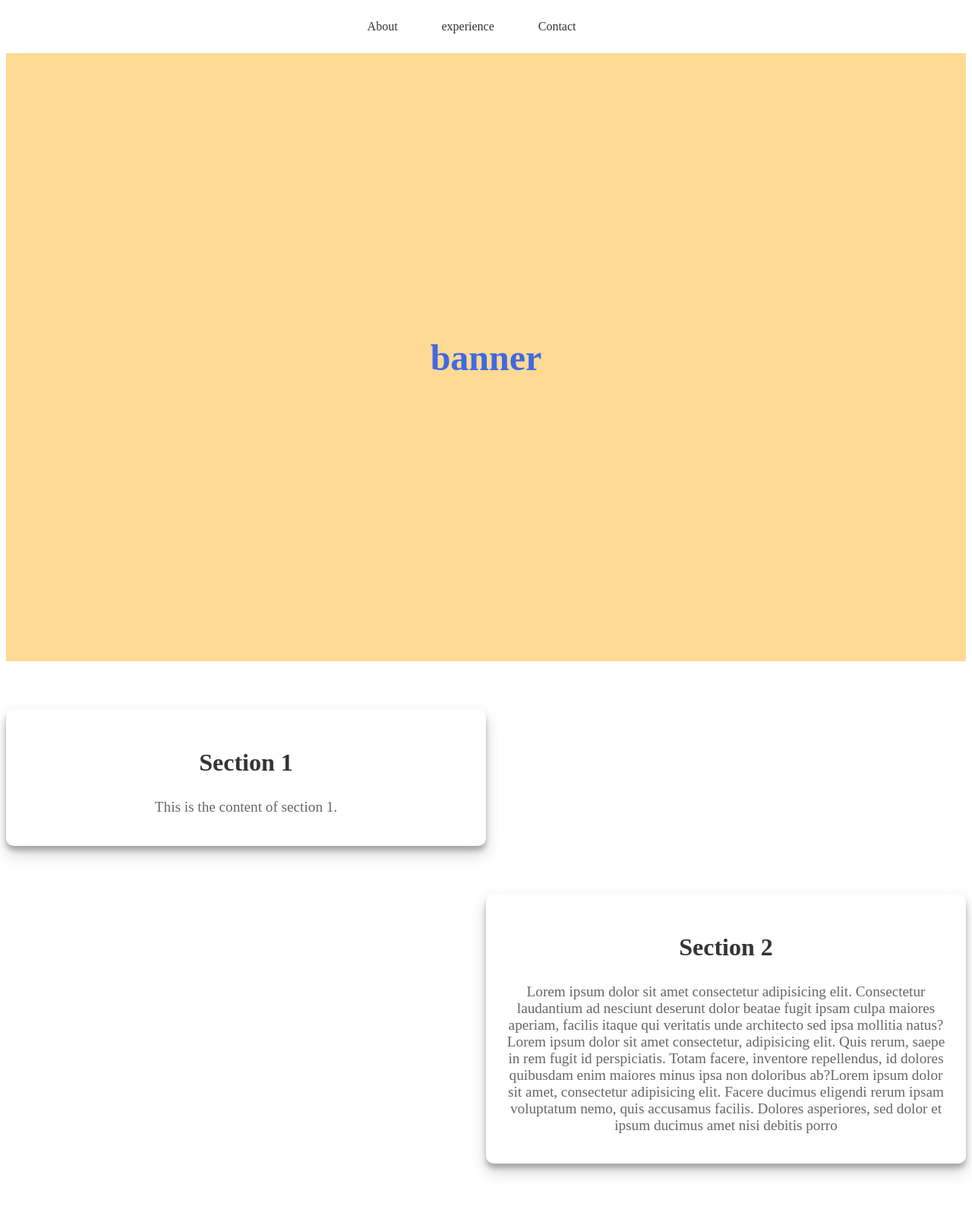
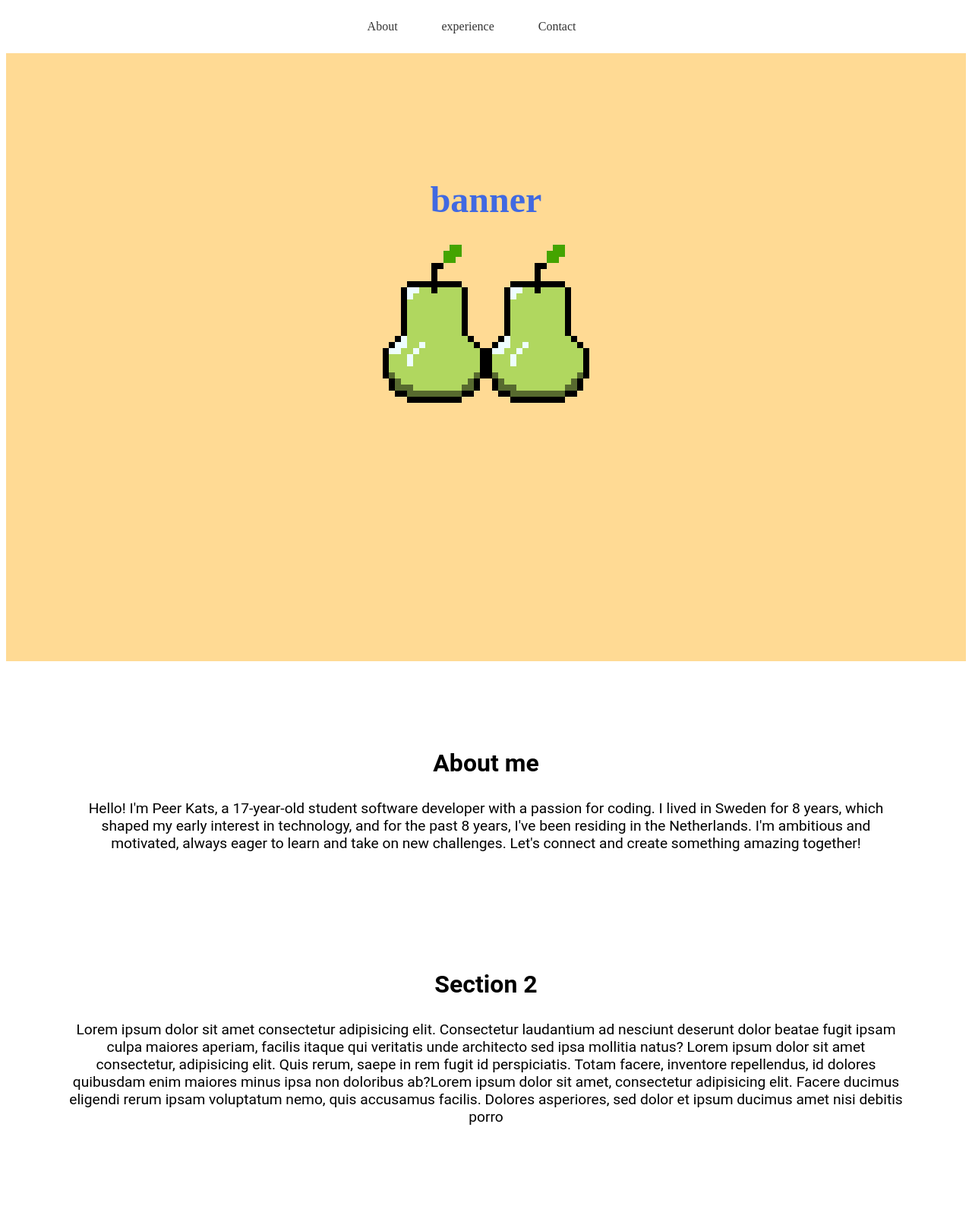
Before and after one commit to peerkats/frond-end-project, a plain HTML site: page index.html in a window 1280 px wide. Shown: the top 1600 px of the page at 76% size. Drawn offline with nearby package versions, Linux system fonts and the light colour scheme; files that its build step writes are made by us from their sources; files whose address does not match are found by name.

Commit message:
added a custom img for the site changed the sections and did some small other stuff

```diff
--- a/index.html
+++ b/index.html
@@ -4,8 +4,8 @@
     <title>Navigation Bar</title>
     <meta name="description" content="This is an example of a meta description. This will often show up in search results.">
     <meta name="viewport" content="width=device-width, initial-scale=1">
-    <link rel="stylesheet" type="text/css" href="styles.css">
-    <script src="main.js"></script>
+    <link rel="stylesheet" type="text/css" href="scss/styles.css">
+    <script src="js/main.js"></script>
 </head>
 <body>
     <ul class="navbar">
@@ -17,11 +17,17 @@
 
     <div class="banner">
         <h1>banner</h1>
+        <div>
+            <img src="img/pear.png">
+            <img src="img/pear.png">
+        </div>
+        <div></div>
+
     </div>
 
     <div id="section1" class="section1">
-        <h3>Section 1</h3>
-        <p>This is the content of section 1.</p>
+        <h3>About me</h3>
+        <p>Hello! I'm Peer Kats, a 17-year-old student software developer with a passion for coding. I lived in Sweden for 8 years, which shaped my early interest in technology, and for the past 8 years, I've been residing in the Netherlands. I'm ambitious and motivated, always eager to learn and take on new challenges. Let's connect and create something amazing together!</p>
     </div>
     <div class="section2">
         <h3>Section 2</h3>
--- a/scss/styles.scss
+++ b/scss/styles.scss
@@ -36,14 +36,15 @@ html {
 
 
 .section1:hover, .section2:hover {
-    transform: scale(1.2);
-    transition: transform 2s ease;
+    transform: scale(1.1);
+    transition: transform 1s ease;
 
 }
 
 .banner {
     display: flex;
     justify-content: center;
+    flex-direction: column;
     align-items: center;
     height: 100vh;
     background-color: $creamy-white;
@@ -52,32 +53,47 @@ html {
         color: $dark-soft-blue;
         font-size: 3em;
     }
+    div {
+        display: flex;
+        justify-content: space-between; // Added semicolon here
+        img {
+            width: 50%;
+            height: 50%;
+        }
+    }
+    img:hover {
+        transform: spin(360deg);
+        transition: transform 1s ease;
+    }
 }
+
+
 body{
     background-color: #ffffff;
 }
 
 
 
-.section1{
+.section1, .section2{
     margin-top: 5%;
     display: flex;
     flex-direction: column;
     justify-content: start;
     align-items: center;
-    margin-right: 50%;
+    margin: 5%;
     padding: 20px;
-    border-radius: 10px;
-    box-shadow: 0 10px 20px rgba(0, 0, 0, 0.19), 0 6px 6px rgba(0, 0, 0, 0.23);
+
 
     h3 {
-        color: #333;
+        color: #000000;
         font-size: 2em;
         margin-bottom: 10px;
+        font-family: 'Roboto', sans-serif;
     }
 
     p {
-        color: #666;
+        color: #000000;
+        font-family: 'Roboto', sans-serif;
         font-size: 1.2em;
         text-align: center;
     }
@@ -86,33 +102,7 @@ body{
 
 
 }
-.section2{
-    display: flex;
-    flex-direction: column;
-    justify-content: flex-end;
-    align-items: center;
-    margin-top: 5%;
-    margin-left: 50%;
-    padding: 20px;
-    border-radius: 10px;
-    box-shadow: 0 10px 20px rgba(0, 0, 0, 0.19), 0 6px 6px rgba(0, 0, 0, 0.23);
 
-    h3 {
-        color: #333;
-        font-size: 2em;
-        margin-bottom: 10px;
-    }
-
-    p {
-        color: #666;
-        font-size: 1.2em;
-        text-align: center;
-    }
-
-
-
-
-}
 
 
 .progress-container {
@@ -139,7 +129,7 @@ body{
         align-items: center;
     }
     .#{$class2}{
-        background-color: aqua;
+        background-color: rgb(30, 255, 0);
         border-radius: 2rem;
         p{
             font-size: 100%;
@@ -176,9 +166,9 @@ body{
     }
 }
 
-@include progressbar('Rust', 'progress-bar', 'in-view', '30%', 'bam', "text");
+@include progressbar('Rust', 'progress-bar', 'in-view', '50%', 'bam', "text");
 @include progressbar('Rust1', 'progress-bar1', 'in-view', '50%', 'bim', "text1");
-@include progressbar('Rust2', 'progress-bar2', 'in-view', '30%', 'bom', "text2" );
+@include progressbar('Rust2', 'progress-bar2', 'in-view', '50%', 'bom', "text2" );
 
 // Media query for larger screens
 @media (min-width: 768px) {
```
Also changed, not shown: img/pear.png (added), scss/styles.css, 2 other files.
